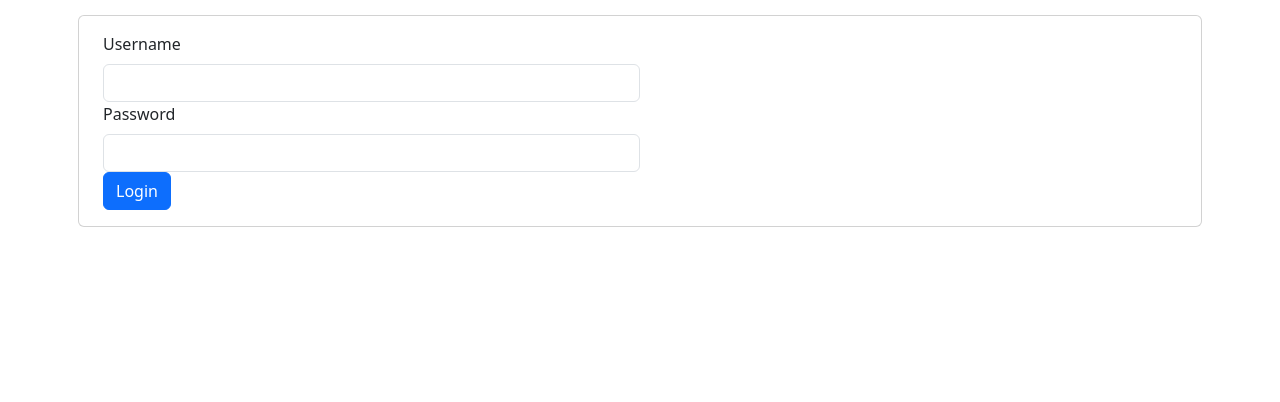
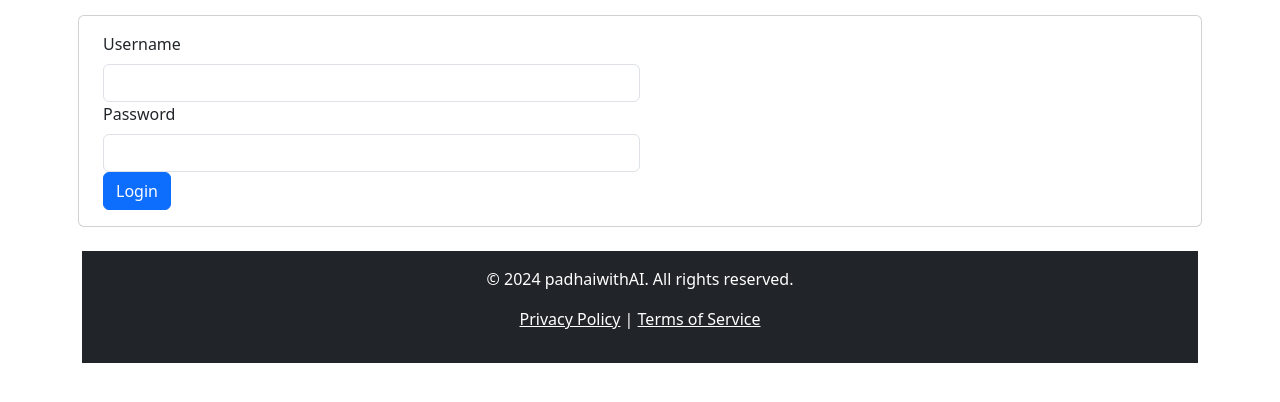
Before and after one commit to sushilnic/role-based-test-system, a Django app: page / in a window 1280 px wide. Shown: the part 155-557 px from the top of the page. Run offline with Django 5.2, Linux system fonts and the light colour scheme.

Commit message:
Initial commit of role-based test system1

```diff
--- a/role_based_test_system/test_management/templates/login.html
+++ b/role_based_test_system/test_management/templates/login.html
@@ -20,6 +20,17 @@
     <div class="col-12">
         <button type="submit" class="btn btn-primary">Login</button>
     </div>
-</div></div></div
+</div>
 </form>
+</div>
+</div>
+<div >
+<!-- Footer Section -->
+<footer class="bg-dark text-white text-center py-3 mt-4">
+    <p>&copy; 2024 padhaiwithAI. All rights reserved.</p>
+    <p><a href="#" class="text-white">Privacy Policy</a> | <a href="#" class="text-white">Terms of Service</a></p>
+  </footer>
+</div
+
+
 {% endblock %}
```
Also changed, not shown: role_based_test_system/db.sqlite3.
